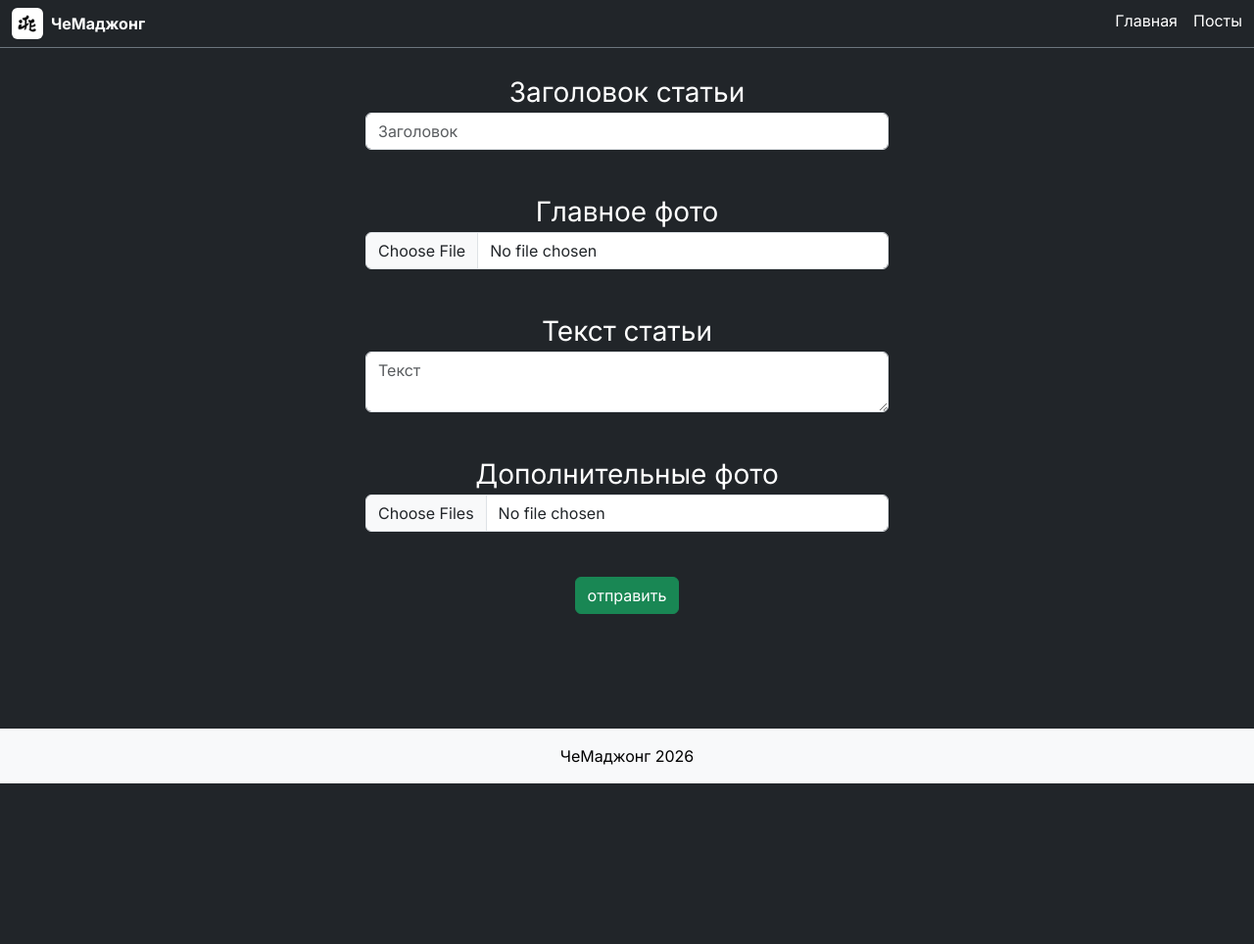
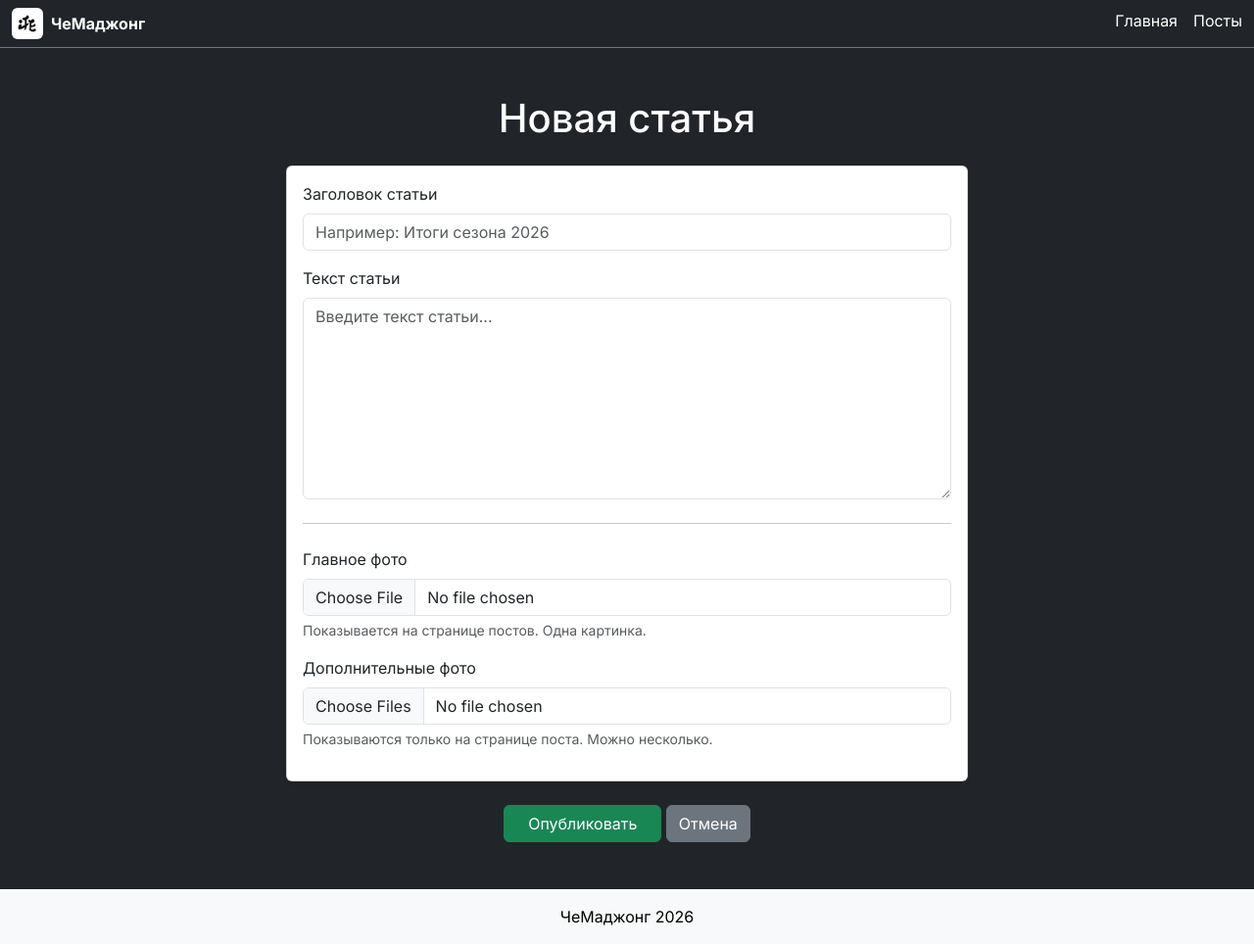
Before and after one commit to Cuptyom/flaskChemahjong, a Flask app: template templates/create_article.html in a window 1280 px wide. Shown: the whole page at 98% size. Before the commit the page ends 800 px from the top, so only its background shows below. Run offline with Flask 3, Linux system fonts and the light colour scheme; the template is opened without the code that fills it, so the values that code supplies are empty.

Commit message:
изменение стилей

```diff
--- a/templates/create_article.html
+++ b/templates/create_article.html
@@ -1,22 +1,56 @@
 {% extends 'base.html' %}
 
-{% block title %}
-Создать статью
-{% endblock %}
+{% block title %}Создать статью{% endblock %}
 
-{% block body%}
-<div class = "container fs-3 text-center w-50">
-	<form method="post" enctype="multipart/form-data">
-		Заголовок статьи
-		<input type ="text" name="article_title" id="article_title" class="form-control" placeholder="Заголовок"><br>
-		Главное фото
-		<input type="file" name="main_image" id="main_image" class="form-control" accept="image/png,image/jpeg,image/gif,image/webp"><br>
-		Текст статьи
-		<textarea type ="text" name="article_text" id="article_text" class="form-control" placeholder="Текст"></textarea><br>
+{% block body %}
+<div class="container" style="max-width: 720px;">
+    <h1 class="text-center my-4">Новая статья</h1>
 
-		Дополнительные фото
-    	<input type="file" name="secondary_images" id="secondary_images" class="form-control" multiple accept="image/png,image/jpeg,image/gif,image/webp"><br>
-    	<input type="submit" class="btn btn-success" value="отправить"><br>
-	</form>
+    <form method="post" enctype="multipart/form-data">
+        <div class="card shadow-sm">
+            <div class="card-body">
+
+                <div class="mb-3">
+                    <label for="article_title" class="form-label">Заголовок статьи</label>
+                    <input type="text" name="article_title" id="article_title"
+                           class="form-control" placeholder="Например: Итоги сезона 2026"
+                           required>
+                </div>
+
+                <div class="mb-3">
+                    <label for="article_text" class="form-label">Текст статьи</label>
+                    <textarea name="article_text" id="article_text"
+                              class="form-control" rows="8"
+                              placeholder="Введите текст статьи..." required></textarea>
+                </div>
+
+                <hr class="my-4">
+
+                <div class="mb-3">
+                    <label for="main_image" class="form-label">Главное фото</label>
+                    <input type="file" name="main_image" id="main_image"
+                           class="form-control" accept="image/*">
+                    <div class="form-text">
+                        Показывается на странице постов. Одна картинка.
+                    </div>
+                </div>
+
+                <div class="mb-3">
+                    <label for="secondary_images" class="form-label">Дополнительные фото</label>
+                    <input type="file" name="secondary_images" id="secondary_images"
+                           class="form-control" accept="image/*" multiple>
+                    <div class="form-text">
+                        Показываются только на странице поста. Можно несколько.
+                    </div>
+                </div>
+
+            </div>
+        </div>
+
+        <div class="text-center my-4">
+            <button type="submit" class="btn btn-success px-4">Опубликовать</button>
+            <a href="{{ url_for('posts') }}" class="btn btn-secondary">Отмена</a>
+        </div>
+    </form>
 </div>
 {% endblock %}
--- a/templates/edit_article.html
+++ b/templates/edit_article.html
@@ -45,7 +45,7 @@
                     </label>
                 </div>
                 {% else %}
-                    <small class="text-muted">Главная (заменяется через загрузку выше)</small>
+                    <small class="text-white">Главная (заменяется через загрузку выше)</small>
                 {% endif %}
             </div>
             {% endfor %}
--- a/templates/main_data_management.html
+++ b/templates/main_data_management.html
@@ -11,7 +11,7 @@
         {% for row in main_data %}
         <div class="card mb-3 shadow-sm">
             <div class="card-header d-flex justify-content-between align-items-center">
-                <span class="fw-bold">Настройка #{{ row.main_data_id }}</span>
+                <span class="fw-bold">Настройка #{{ loop.index }}</span>
 
                 <div class="form-check form-switch">
                     <input class="form-check-input" type="checkbox"
```
